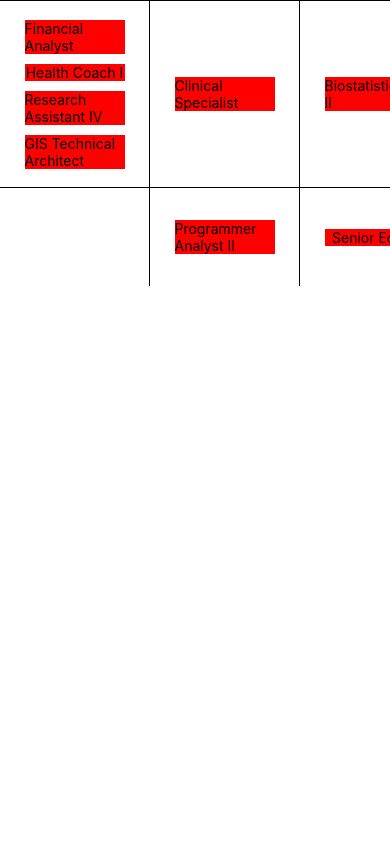
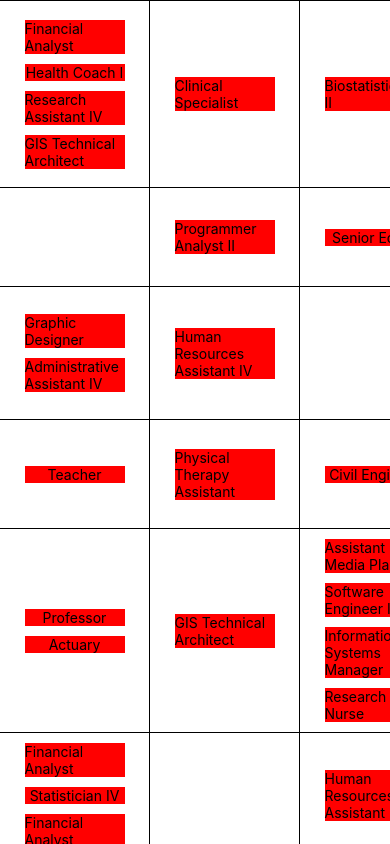
Before and after one commit to AnishShahi123/React-Native-Simple-DnD, a React Native app: screen / in a window 390 px wide. Built offline with nearby package versions, Linux system fonts and the light colour scheme.

Commit message:
Auto scroll implemented

```diff
--- a/src/components/EventCard.tsx
+++ b/src/components/EventCard.tsx
@@ -1,5 +1,5 @@
 import React from 'react';
-import {Text, View} from 'react-native';
+import {Text, View, ScrollView} from 'react-native';
 import {convertedDataType, data, id} from '../utils/types';
 import {Gesture, GestureDetector} from 'react-native-gesture-handler';
 import {SharedValue, runOnJS} from 'react-native-reanimated';
@@ -7,7 +7,6 @@ import {DateTime} from 'luxon';
 import MOCK_DATA from '../mockData/MOCK_DATA.json';
 import {convertDataToIdsAndCollection} from '../utils/convertDataToIdAndCollection';
 import {getWeekDates} from '../utils/getWeekDates';
-import {produce} from 'immer';
 
 type EventCardPropsType = {
   currentTask: data | undefined;
@@ -38,6 +37,9 @@ type EventCardPropsType = {
 
   setTitle: React.Dispatch<React.SetStateAction<string | undefined>>;
   convertedData: convertedDataType | null;
+  horizontalScrolViewRef: React.MutableRefObject<ScrollView | null>;
+  verticalScrolViewRef: React.MutableRefObject<ScrollView | null>;
+  heightOfScrollView: SharedValue<number>;
 };
 
 const EventCard = (props: EventCardPropsType) => {
@@ -53,10 +55,14 @@ const EventCard = (props: EventCardPropsType) => {
     setConvertedData,
     convertedData,
     setTitle,
+    horizontalScrolViewRef,
+    verticalScrolViewRef,
+    heightOfScrollView,
   } = props;
 
   const PanGesture = Gesture.Pan()
     .onBegin(({absoluteX, absoluteY}) => {
+      console.log(absoluteX);
       activeItem.value = currentTask?.id;
       activeItemPoistion.value = {
         x: absoluteX,
@@ -87,6 +93,35 @@ const EventCard = (props: EventCardPropsType) => {
         y: absoluteY + changeY,
       };
 
+      console.log('X:', activeItemPoistion.value.y);
+
+      // for horizontal auto scroll
+      if (
+        activeItemPoistion.value.x > 380 &&
+        absoluteX + scrollViewHorizontalOffsetValue.value < 1100
+      ) {
+        runOnJS(scrollHorizontally)(absoluteX);
+      }
+
+      if (
+        activeItemPoistion.value.x < 20 &&
+        absoluteX + scrollViewHorizontalOffsetValue.value > 0
+      ) {
+        runOnJS(scrollHorizontallyToLeft)(absoluteX);
+      }
+
+      // for vertical auto scroll
+      if (activeItemPoistion.value.y > 750) {
+        runOnJS(scrollVerticallyToDown)(absoluteY);
+      }
+
+      if (
+        activeItemPoistion.value.y < 250 &&
+        absoluteX + scrollViewVerticalOffsetValue.value > 0
+      ) {
+        runOnJS(scrollVerticallyToUp)(absoluteY);
+      }
+
       const row =
         Object.keys(heightOfEachRow).find(
           key =>
@@ -108,8 +143,6 @@ const EventCard = (props: EventCardPropsType) => {
     .onFinalize(() => {
       runOnJS(getNewTimestamp)();
       runOnJS(setTitle)(undefined);
-      console.log(activeItem.value);
-      console.log(activeItemOverCell.value);
     });
 
   return (
@@ -132,7 +165,7 @@ const EventCard = (props: EventCardPropsType) => {
 
   function getNewTimestamp() {
     if (!activeItemOverCell.value || !activeItem.value) return;
-    console.log(getWeekDatesData);
+
     const newDate = getWeekDatesData[+activeItemOverCell.value.column];
 
     const newTimeStamp = newDate
@@ -159,32 +192,45 @@ const EventCard = (props: EventCardPropsType) => {
     };
 
     setConvertedData(tempData);
-    // setConvertedData(
-    //   produce(draft => {
-    //     if (activeItem.value) {
-    //       const dataObj = draft?.collection[activeItem.value];
-    //       dataObj?.timestamp = newTimeStamp;
-    //     }
-    //   }),
-    // );
+    activeItem.value = undefined;
+  }
 
-    // const newData = dataToRender.map(data => {
-    //   if (data.id !== activeItem.value) {
-    //     return data;
-    //   } else {
-    //     return {
-    //       ...data,
-    //       timestamp: newTimeStamp,
-    //     };
-    //   }
-    // });
+  function scrollHorizontally(absoluteX) {
+    horizontalScrolViewRef.current?.scrollTo({
+      x: absoluteX + scrollViewHorizontalOffsetValue.value + 100,
+      y: 0,
+      animated: true,
+    });
+  }
 
-    // setDataToRender(newData);
+  function scrollHorizontallyToLeft(absoluteX) {
+    horizontalScrolViewRef.current?.scrollTo({
+      x:
+        absoluteX + scrollViewHorizontalOffsetValue.value - 100 < 0
+          ? 0
+          : absoluteX + scrollViewHorizontalOffsetValue.value - 100,
+      y: 0,
+      animated: true,
+    });
+  }
 
-    // convertDataToIdsAndCollection(newData).then(({ids, collection}) => {
-    //   setConvertedData({ids, collection});
-    // });
-    activeItem.value = undefined;
+  function scrollVerticallyToUp(absoluteY) {
+    verticalScrolViewRef.current?.scrollTo({
+      x: 0,
+      y:
+        absoluteY + scrollViewVerticalOffsetValue.value - 100 < 0
+          ? 0
+          : absoluteY + scrollViewVerticalOffsetValue.value - 100,
+      animated: true,
+    });
+  }
+
+  function scrollVerticallyToDown(absoluteY) {
+    verticalScrolViewRef.current?.scrollTo({
+      x: 0,
+      y: absoluteY + scrollViewVerticalOffsetValue.value + 100,
+      animated: true,
+    });
   }
 };
 
--- a/src/components/GridCell.tsx
+++ b/src/components/GridCell.tsx
@@ -1,4 +1,4 @@
-import {View} from 'react-native';
+import {ScrollView, View} from 'react-native';
 import React from 'react';
 import {convertedDataType, id} from '../utils/types';
 import EventCard from './EventCard';
@@ -34,6 +34,9 @@ type PropTypes = {
     React.SetStateAction<convertedDataType | null>
   >;
   setTitle: React.Dispatch<React.SetStateAction<string | undefined>>;
+  horizontalScrolViewRef: React.MutableRefObject<ScrollView | null>;
+  verticalScrolViewRef: React.MutableRefObject<ScrollView | null>;
+  heightOfScrollView: SharedValue<number>;
 };
 
 export default function GridCell({
@@ -48,8 +51,10 @@ export default function GridCell({
   scrollViewVerticalOffsetValue,
   getWeekDatesData,
   setConvertedData,
-
+  horizontalScrolViewRef,
   setTitle,
+  verticalScrolViewRef,
+  heightOfScrollView,
 }: PropTypes) {
   return (
     <View
@@ -78,6 +83,9 @@ export default function GridCell({
               setConvertedData={setConvertedData}
               setTitle={setTitle}
               convertedData={convertedData}
+              horizontalScrolViewRef={horizontalScrolViewRef}
+              verticalScrolViewRef={verticalScrolViewRef}
+              heightOfScrollView={heightOfScrollView}
             />
           );
         })}
--- a/src/components/GridLayout.tsx
+++ b/src/components/GridLayout.tsx
@@ -1,4 +1,4 @@
-import React from 'react';
+import React, {useRef} from 'react';
 import {convertDataToIdsAndCollection} from '../utils/convertDataToIdAndCollection';
 import MOCK_DATA from '../mockData/MOCK_DATA.json';
 import {getStructuredData} from '../utils/getStructuredData';
@@ -24,7 +24,6 @@ const GridLayout = () => {
   React.useEffect(() => {
     async function initialMethods() {
       const {collection, ids} = await convertDataToIdsAndCollection(MOCK_DATA);
-      console.log(convertedData);
       setConvertedData({ids, collection});
 
       const response = await getStructuredData({ids, collection});
@@ -81,11 +80,16 @@ const GridLayout = () => {
     };
   });
 
-  React.useEffect(() => {
-    console.log(activeItem.value);
-  }, [activeItem.value]);
+  // React.useEffect(() => {
+  //   console.log(activeItem.value);
+  // }, [activeItem.value]);
 
   const [title, setTitle] = React.useState<string | undefined>(undefined);
+
+  const horizontalScrolViewRef = useRef<ScrollView | null>(null);
+  const verticalScrolViewRef = useRef<ScrollView | null>(null);
+
+  const heightOfScrollView = useSharedValue(0);
 
   return (
     structuredData && (
@@ -115,13 +119,18 @@ const GridLayout = () => {
           onScroll={event => {
             scrollViewHorizontalOffsetValue.value =
               event.nativeEvent.contentOffset.x;
-          }}>
+          }}
+          ref={horizontalScrolViewRef}>
           <ScrollView
+            ref={verticalScrolViewRef}
+            onLayout={({nativeEvent}) => {
+              heightOfScrollView.value = nativeEvent.layout.height;
+            }}
             onScroll={event => {
               scrollViewVerticalOffsetValue.value =
                 event.nativeEvent.contentOffset.y;
             }}>
-            {Array.from({length: 2}).map((item, index) => {
+            {Array.from({length: 10}).map((item, index) => {
               return (
                 <View
                   style={{flexDirection: 'row'}}
@@ -161,6 +170,9 @@ const GridLayout = () => {
                         getWeekDatesData={getWeekDatesData}
                         setConvertedData={setConvertedData}
                         setTitle={setTitle}
+                        horizontalScrolViewRef={horizontalScrolViewRef}
+                        verticalScrolViewRef={verticalScrolViewRef}
+                        heightOfScrollView={heightOfScrollView}
                       />
                     );
                   })}
```
